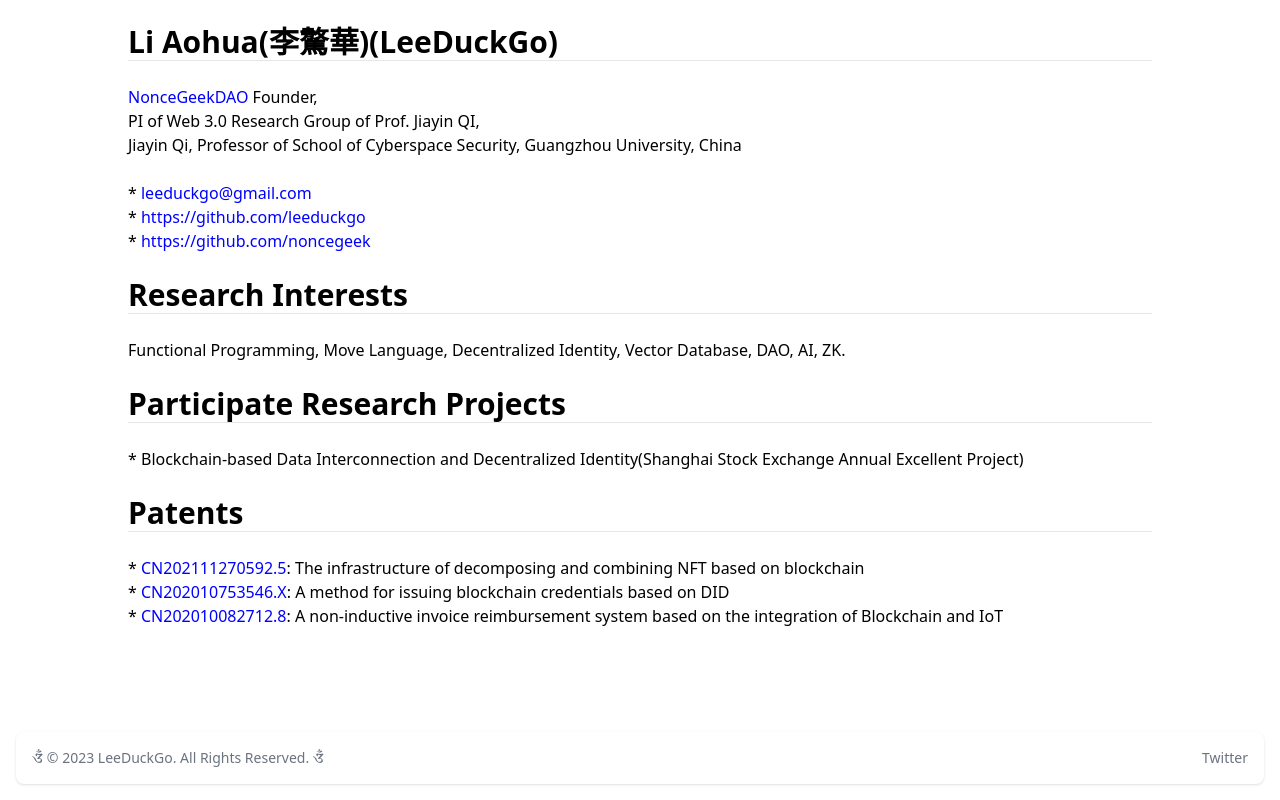
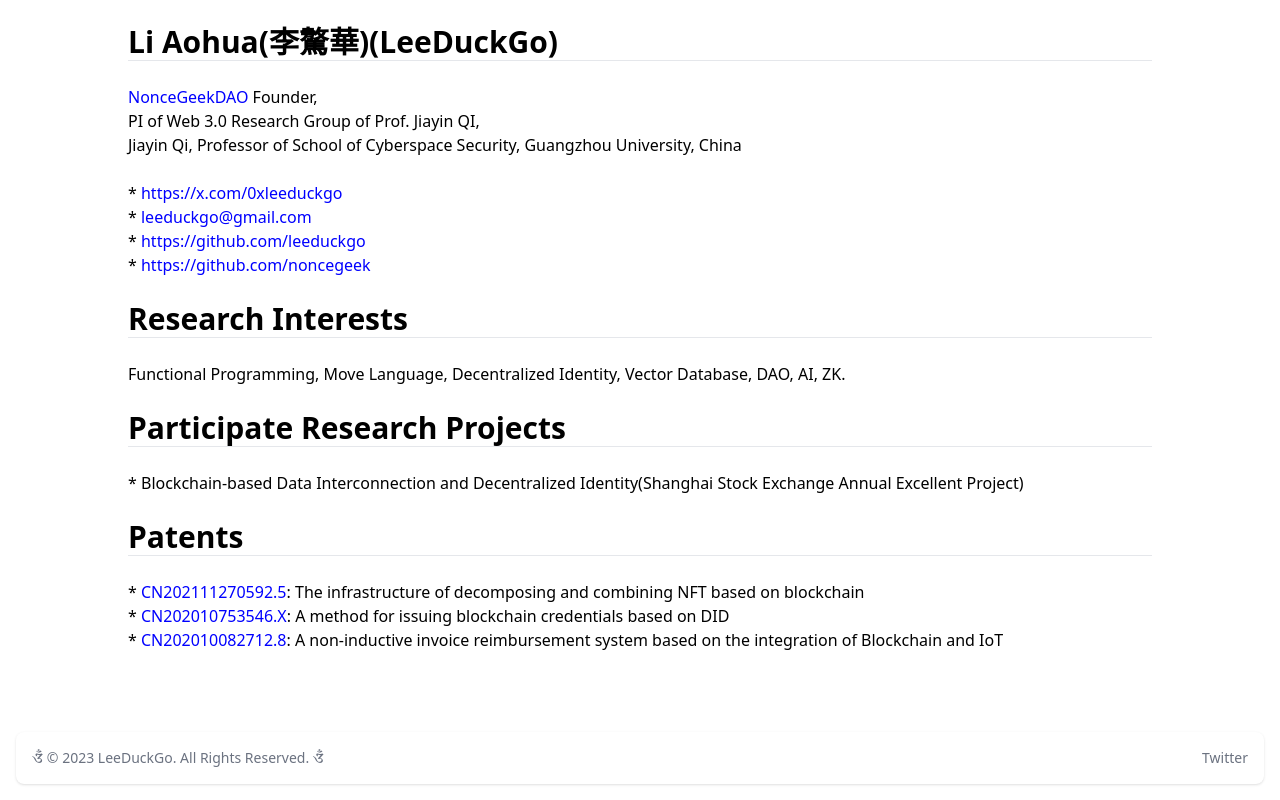
Before and after one commit to leeduckgo/academic-homepage, a plain HTML site: page index.html in a window 1280 px wide. Drawn offline with nearby package versions, Linux system fonts and the light colour scheme.

Commit message:
Update index.html

```diff
--- a/index.html
+++ b/index.html
@@ -17,6 +17,7 @@
         <p>PI of Web 3.0 Research Group of Prof. Jiayin QI, </p>
         <p>Jiayin Qi, Professor of School of Cyberspace Security, Guangzhou University, China</p>
         <br>
+        <p>* <a href="https://x.com/0xleeduckgo" class="hover:underline" target="_blank" style="color:blue">https://x.com/0xleeduckgo</a></p>
         <p>* <a href="mailto:leeduckgo@gmail.com" class="hover:underline" target="_blank" style="color:blue">leeduckgo@gmail.com</a></p>
         <p>* <a href="https://github.com/leeduckgo" class="hover:underline" target="_blank" style="color:blue">https://github.com/leeduckgo</a></p>
         <p>* <a href="https://github.com/noncegeek" class="hover:underline" target="_blank" style="color:blue">https://github.com/noncegeek</a></p>
```
